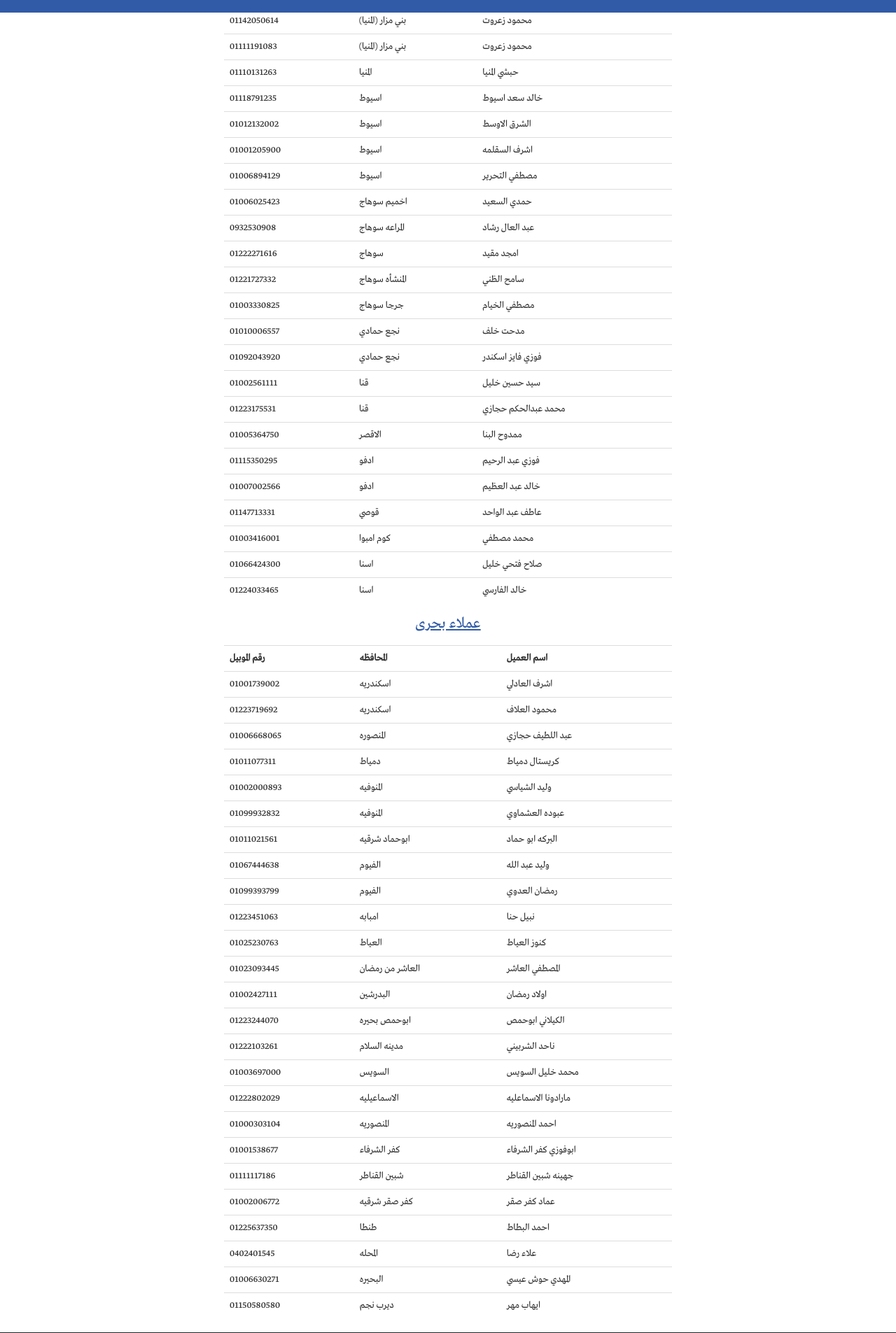
After one commit to rootcave/ata, a PHP site: page /where-to-find-us.php in a window 1280 px wide. The commit adds this page. Shown: the part 334-2239 px from the top of the page at 70% size. Run offline with PHP 8.4, Linux system fonts and the light colour scheme; some libraries are stand-ins or nearby versions.

Commit message:
add where to find us and add gold and silver tv

```diff
--- a/pages/home.tpl.php
+++ b/pages/home.tpl.php
@@ -151,8 +151,8 @@
                 <h2><span>فريق العمل</span></h2>
                 <div class="row-fluid">
                     <div class="span4 team-member">
-                        <h3>Jonathan Smith</h3>
-                        <img alt="" src="<?= IMG_DIR; ?>team/CEO.jpg">
+                        <h3>عطا عبد الحميد</h3>
+                        <img alt="" src="<?= IMG_DIR; ?>team/avatar-placeholder.png">
                         <div>
                             <p>مدير قسم المبيعات</p>
                         </div>
--- /dev/null
+++ b/pages/where-to-find-us.tpl.php
@@ -0,0 +1,324 @@
+<body>
+
+<style>
+    .first-table{
+        margin-top: 120px;
+        margin-left: 25%;
+        margin-right: 25%;
+    }
+
+
+
+    .first-table table{
+        direction: rtl;
+    }
+    .second-table{
+        margin-left: 25%;
+        margin-right: 25%;
+    }
+    .second-table table{
+        direction: rtl;
+    }
+
+    .first-table h4,
+    .second-table h4{
+        color: #315ba6;
+        font-size: 1.6em;
+        margin-bottom: 20px;
+        text-decoration: underline;
+    }
+</style>
+<!-- Container -->
+<div id="container">
+
+<div class="first-table">
+<h4 class="text-center">عملاء قبلي</h4>
+<table class="table">
+     <tr>
+    <th>اسم العميل</th>
+    <th>المحافظه</th>
+    <th>رقم الموبيل</th>
+  </tr>
+  <tr>
+      <td>مجدي سليمان</td>
+      <td>بني سويف</td>
+      <td>01229420068</td>
+  </tr>
+  <tr>
+      <td>اشرف سليمان(موجه)</td>
+      <td>بني سويف</td>
+      <td>01001954061</td>
+  </tr>
+  <tr>
+      <td>عماد لكو الفشن</td>
+      <td>بني سويف</td>
+      <td>01007557808</td>
+  </tr>
+  <tr>
+      <td>عماد موريس</td>
+      <td>بني سويف</td>
+      <td>01282670078</td>
+  </tr>
+  <tr>
+      <td>محمود زعروت</td>
+      <td>بني مزار (المنيا)</td>
+      <td>01142050614</td>
+  </tr>
+  <tr>
+      <td>محمود زعروت</td>
+      <td>بني مزار (المنيا)</td>
+      <td>01111191083</td>
+  </tr>
+  <tr>
+      <td>حبشي المنيا</td>
+      <td>المنيا</td>
+      <td>01110131263</td>
+  </tr>
+  <tr>
+      <td>خالد سعد اسيوط</td>
+      <td>اسيوط</td>
+      <td>01118791235</td>
+  </tr>
+  <tr>
+      <td>الشرق الاوسط</td>
+      <td>اسيوط</td>
+      <td>01012132002</td>
+  </tr>
+  <tr>
+      <td>اشرف السقلمه</td>
+      <td>اسيوط</td>
+      <td>01001205900</td>
+  </tr>
+  <tr>
+      <td>مصطفي التحرير</td>
+      <td>اسيوط</td>
+      <td>01006894129</td>
+  </tr>
+  <tr>
+      <td>حمدي السعيد</td>
+      <td>اخميم سوهاج</td>
+      <td>01006025423</td>
+  </tr>
+  <tr>
+      <td>عبد العال رشاد</td>
+      <td>المراعه سوهاج</td>
+      <td>0932530908</td>
+  </tr>
+  <tr>
+      <td>امجد مقيد</td>
+      <td>سوهاج</td>
+      <td>01222271616</td>
+  </tr>
+  <tr>
+      <td>سامح الظني</td>
+      <td>المنشأه سوهاج</td>
+      <td>01221727332</td>
+  </tr>
+  <tr>
+      <td>مصطفي الخيام</td>
+      <td>جرجا سوهاج</td>
+      <td>01003330825</td>
+  </tr>
+  <tr>
+      <td>مدحت خلف</td>
+      <td>نجع حمادي</td>
+      <td>01010006557</td>
+  </tr>
+  <tr>
+      <td>فوزي فايز اسكندر</td>
+      <td>نجع حمادي</td>
+      <td>01092043920</td>
+  </tr>
+  <tr>
+      <td>سيد حسين خليل</td>
+      <td>قنا</td>
+      <td>01002561111</td>
+  </tr>
+  <tr>
+      <td>محمد عبدالحكم حجازي</td>
+      <td>قنا</td>
+      <td>01223175531</td>
+  </tr>
+  <tr>
+      <td>ممدوح البنا</td>
+      <td>الاقصر</td>
+      <td>01005364750</td>
+  </tr>
+  <tr>
+      <td>فوزي عبد الرحيم</td>
+      <td>ادفو</td>
+      <td>01115350295</td>
+  </tr>
+  <tr>
+      <td>خالد عبد العظيم</td>
+      <td>ادفو</td>
+      <td>01007002566</td>
+  </tr>
+  <tr>
+      <td>عاطف عبد الواحد</td>
+      <td>قوصي</td>
+      <td>01147713331</td>
+  </tr>
+  <tr>
+      <td>محمد مصطفي</td>
+      <td>كوم امبوا</td>
+      <td>01003416001</td>
+  </tr>
+  <tr>
+      <td>صلاح فتحي خليل</td>
+      <td>اسنا</td>
+      <td>01066424300</td>
+  </tr>
+
+   <tr>
+      <td>خالد الفارسي</td>
+      <td>اسنا</td>
+      <td>01224033465</td>
+  </tr>
+
+
+</table>
+
+</div>
+
+<div class="second-table">
+
+<h4 class="text-center">عملاء بحرى</h4>
+
+
+   <table class="table">
+      <tr>
+    <th>اسم العميل</th>
+    <th>المحافظه</th>
+    <th>رقم الموبيل</th>
+  </tr>
+
+    <tr>
+        <td>اشرف العادلي</td>
+        <td>اسكندريه</td>
+        <td>01001739002</td>
+    </tr>
+    <tr>
+        <td>محمود العلاف</td>
+        <td>اسكندريه</td>
+        <td>01223719692</td>
+    </tr>
+    <tr>
+        <td>عبد اللطيف حجازي</td>
+        <td>المنصوره</td>
+        <td>01006668065</td>
+    </tr>
+    <tr>
+        <td>كريستال دمياط</td>
+        <td>دمياط</td>
+        <td>01011077311</td>
+    </tr>
+    <tr>
+        <td>وليد الشياسي</td>
+        <td>المنوفيه</td>
+        <td>01002000893</td>
+    </tr>
+    <tr>
+        <td>عبوده العشماوي</td>
+        <td>المنوفيه</td>
+        <td>01099932832</td>
+    </tr>
+    <tr>
+        <td>البركه ابو حماد</td>
+        <td>ابوحماد شرقيه</td>
+        <td>01011021561</td>
+    </tr>
+    <tr>
+        <td>وليد عبد الله</td>
+        <td>الفيوم</td>
+        <td>01067444638</td>
+    </tr>
+    <tr>
+        <td>رمضان العدوي</td>
+        <td>الفيوم</td>
+        <td>01099393799</td>
+    </tr>
+    <tr>
+        <td>نبيل حنا</td>
+        <td>امبابه</td>
+        <td>01223451063</td>
+    </tr>
+    <tr>
+        <td>كنوز العياط</td>
+        <td>العياط</td>
+        <td>01025230763</td>
+    </tr>
+    <tr>
+        <td>المصطفي العاشر</td>
+        <td>العاشر من رمضان</td>
+        <td>01023093445</td>
+    </tr>
+    <tr>
+        <td>اولاد رمضان</td>
+        <td>البدرشين</td>
+        <td>01002427111</td>
+    </tr>
+    <tr>
+        <td>الكيلاني ابوحمص</td>
+        <td>ابوحمص بحيره</td>
+        <td>01223244070</td>
+    </tr>
+    <tr>
+        <td>ناحد الشربيني</td>
+        <td>مدينه السلام</td>
+        <td>01222103261</td>
+    </tr>
+    <tr>
+        <td>محمد خليل السويس</td>
+        <td>السويس</td>
+        <td>01003697000</td>
+    </tr>
+    <tr>
+        <td>مارادونا الاسماعليه</td>
+        <td>الاسماعيليه</td>
+        <td>01222802029</td>
+    </tr>
+    <tr>
+        <td>احمد المنصوريه</td>
+        <td>المنصوريه</td>
+        <td>01000303104</td>
+    </tr>
+    <tr>
+        <td>ابوفوزي كفر الشرفاء</td>
+        <td>كفر الشرفاء</td>
+        <td>01001538677</td>
+    </tr>
+    <tr>
+        <td>جهينه شبين القناطر</td>
+        <td>شبين القناطر</td>
+        <td>01111117186</td>
+    </tr>
+    <tr>
+        <td>عماد كفر صقر</td>
+        <td>كفر صقر شرقيه</td>
+        <td>01002006772</td>
+    </tr>
+    <tr>
+        <td>احمد البطاط</td>
+        <td>طنطا</td>
+        <td>01225637350</td>
+    </tr>
+    <tr>
+        <td>علاء رضا</td>
+        <td>المحله</td>
+        <td>0402401545</td>
+    </tr>
+    <tr>
+        <td>المهدي حوش عيسي</td>
+        <td>البحيره</td>
+        <td>01006630271</td>
+    </tr>
+    <tr>
+        <td>ايهاب مهر</td>
+        <td>ديرب نجم</td>
+        <td>01150580580</td>
+    </tr>
+
+</table>
+    </div>
+    </div>
--- a/partials/footer.tpl.php
+++ b/partials/footer.tpl.php
@@ -32,6 +32,7 @@
         <li><a href="about.php">من نحن</a></li>
         <li><a href="products.php">المنتجات</a></li>
         <li><a href="contact.php">تواصل معنا</a></li>
+        <li><a href="where-to-find-us.php">اماكن تواجدنا</a></li>
        </ul>
       </div>
      </div>
--- a/partials/navbar.tpl.php
+++ b/partials/navbar.tpl.php
@@ -30,6 +30,9 @@
         <li>
          <a href="contact.php">تواصل معنا</a>
         </li>
+        <li>
+            <a href="where-to-find-us.php">اماكن تواجدنا</a>
+        </li>
        </ul>
       </div>
      </div>
--- /dev/null
+++ b/where-to-find-us.php
@@ -0,0 +1,9 @@
+<?php
+
+require 'config/init.php';
+
+load_partial("head");
+load_partial("navbar");
+
+load_view("where-to-find-us");
+load_partial("footer");
```
Also changed, not shown: pages/details/tv-gold-smart.tpl.php (added, +92 -0 lines), pages/details/tv-silver-smart.tpl.php (added, +92 -0 lines), pages/products.tpl.php (+24 -4 lines), tv-gold-smart.php (added, +9 -0 lines), tv-silver-smart.php (added, +9 -0 lines), assets/images/products/tv4.jpg (added), assets/images/products/tv4.png (added), assets/images/products/tv5.jpg (added), assets/images/products/tv5.png (added), assets/images/team/3456x3743.txt (added), assets/images/team/avatar-placeholder.png (added).
